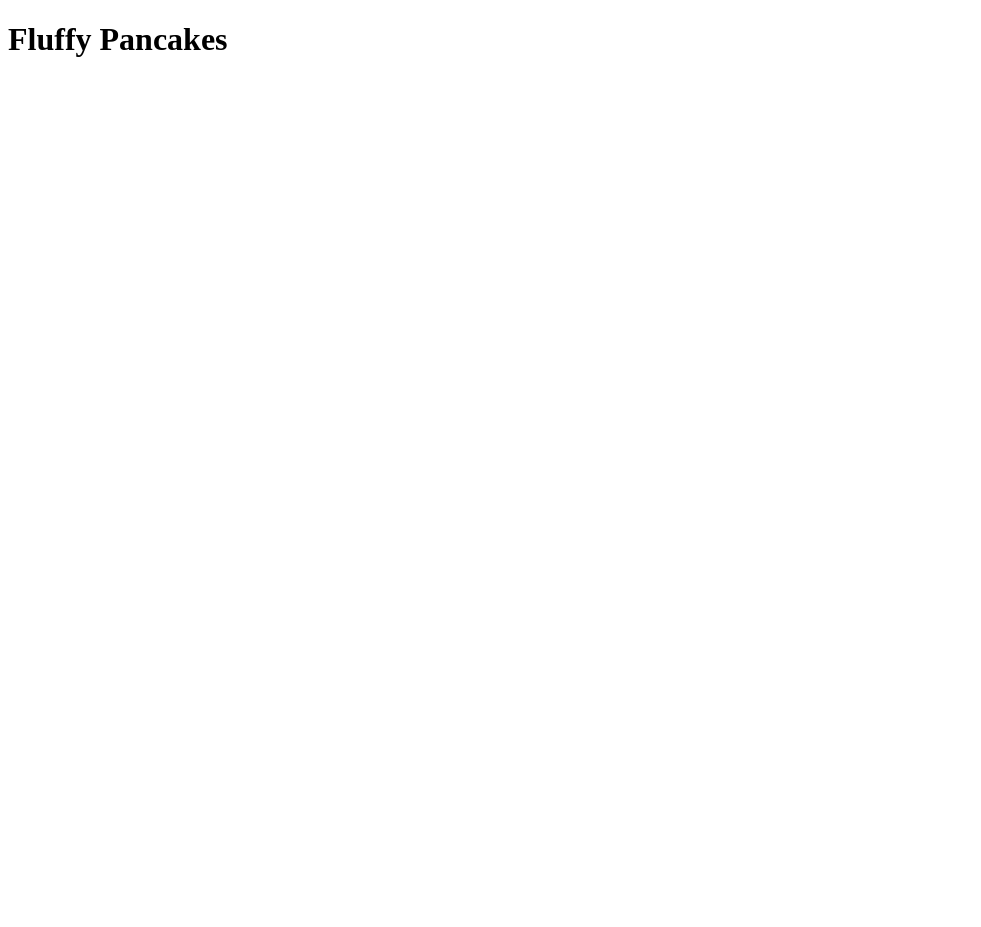
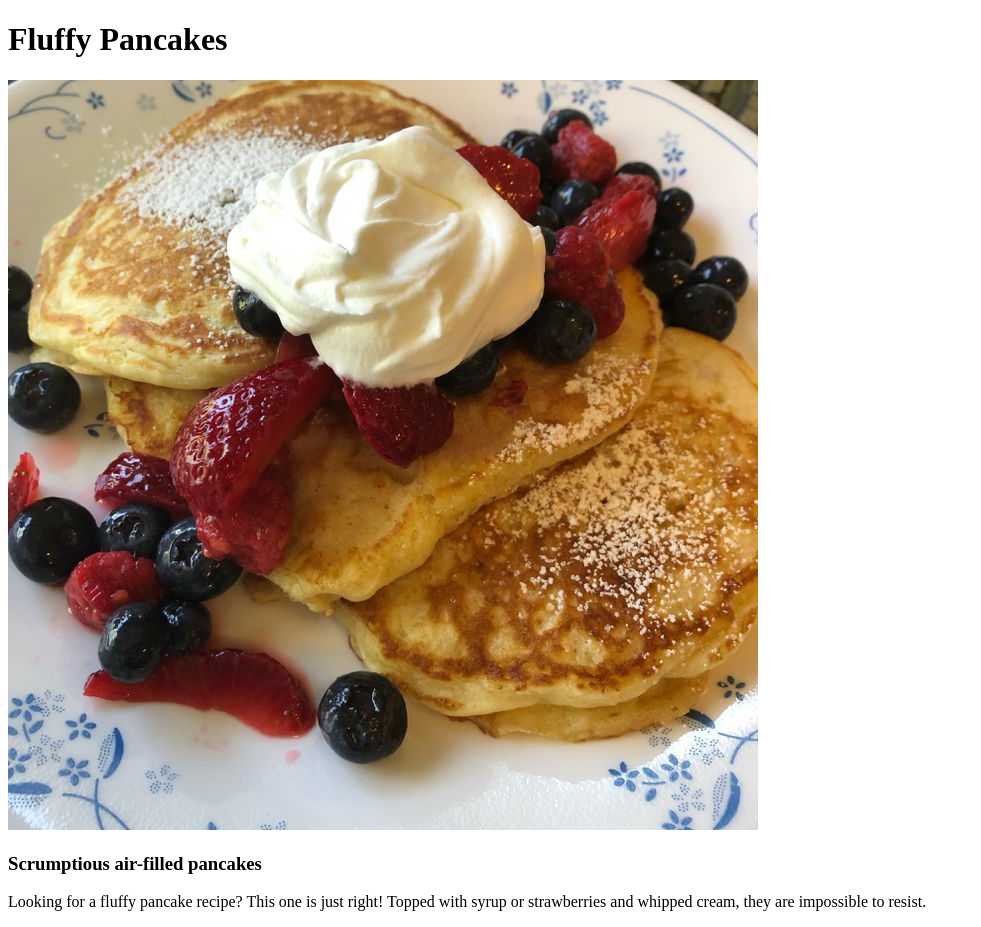
Before and after one commit to Lewisweetch26/odin-recipes, a plain HTML site: page recipes/fluffy_pancakes.html in a window 1280 px wide. Shown: the whole page, without its empty margins (0-981 px from the left). Before the commit the page ends 800 px from the top, so only its background shows below. Drawn offline with Linux system fonts and the light colour scheme.

Commit message:
add picture/description of pancakes to recipe file

```diff
--- a/recipes/fluffy_pancakes.html
+++ b/recipes/fluffy_pancakes.html
@@ -8,5 +8,8 @@
 </head>
 <body>
     <h1>Fluffy Pancakes</h1>
+    <img src="../img/fluffy_pancakes.jpg" alt="Some fluffy pancakes">
+    <h3><strong>Scrumptious air-filled pancakes</strong></h3>
+    <p>Looking for a fluffy pancake recipe? This one is just right! Topped with syrup or strawberries and whipped cream, they are impossible to resist.</p>
 </body>
 </html>
```
Also changed, not shown: index.html (+2 -1 lines), img/fluffy_pancakes.jpg (added).
